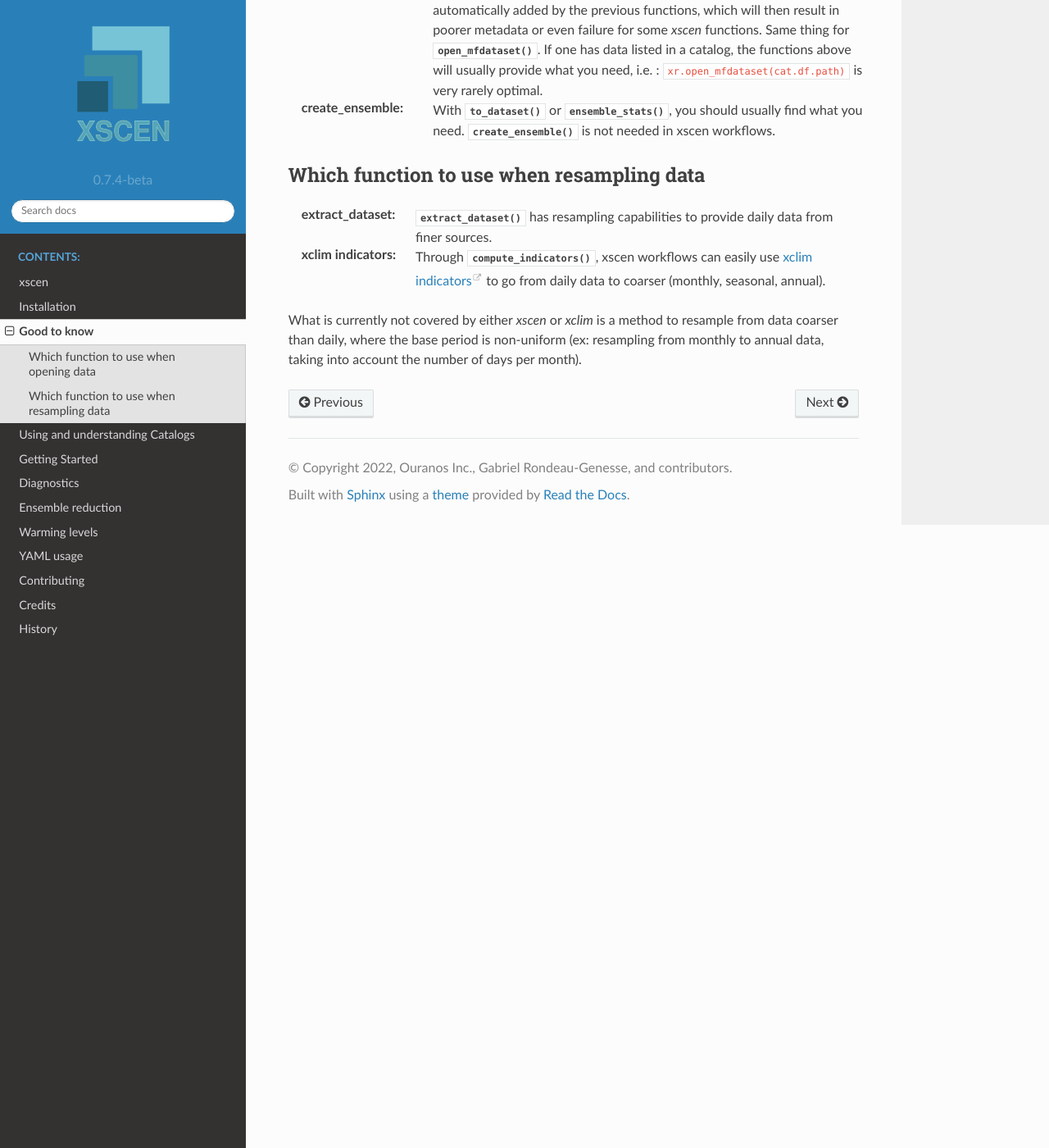
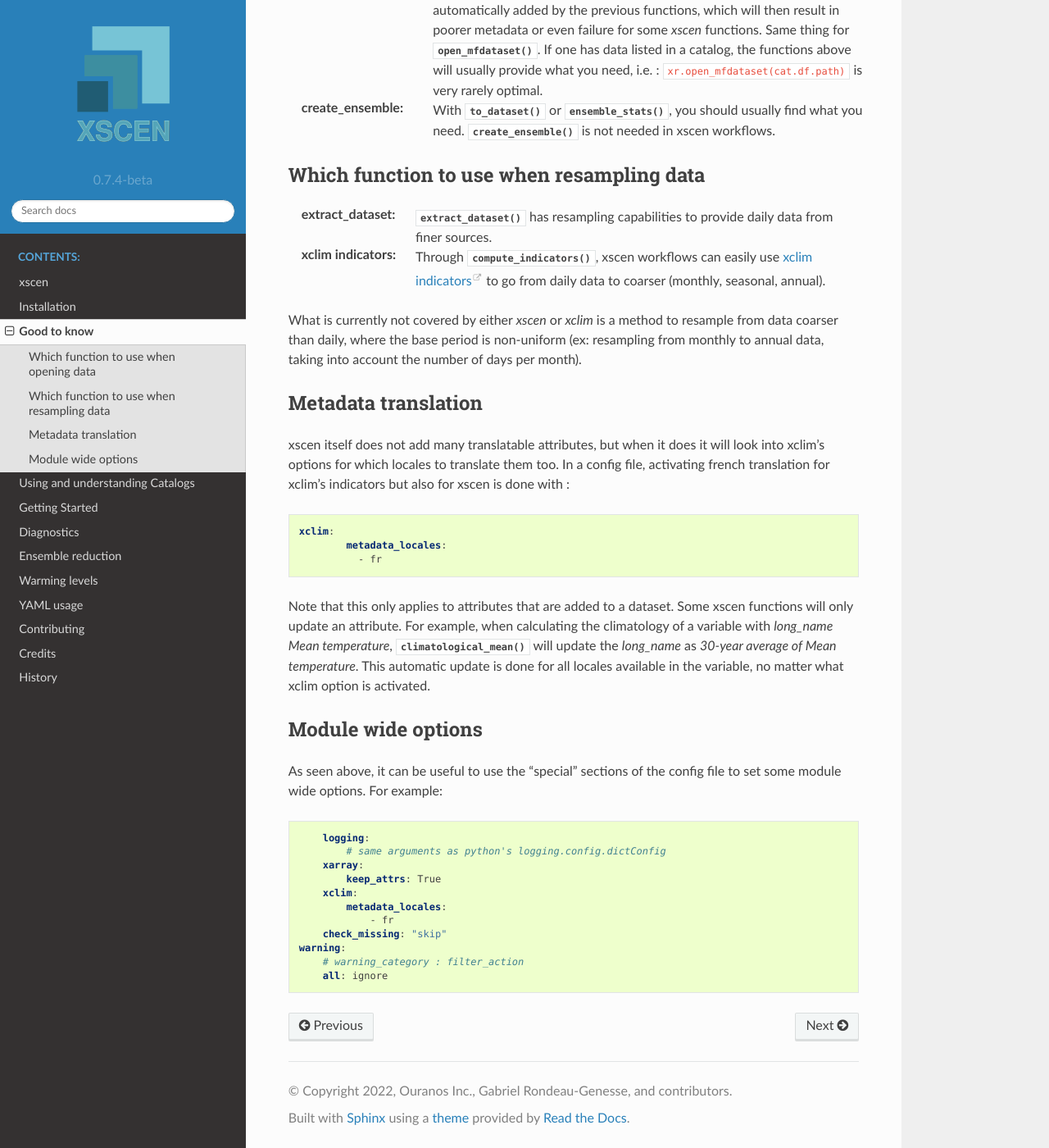
Before and after one commit to Ouranosinc/xscen, a Sphinx documentation site: the page built from docs/goodtoknow.rst, in a window 1280 px wide and 1400 px high, scrolled down 974 px. Shown: the whole window at 82% size. Built offline with Sphinx 7.4.7 and the Read the Docs theme 2.0.0, drawn with Linux system fonts in a browser that asks for light colours; pages that are not in the unit, such as notebooks, are missing from menus.

Commit message:
update doc - use only xclim metadata_locales

```diff
--- a/docs/goodtoknow.rst
+++ b/docs/goodtoknow.rst
@@ -43,3 +43,36 @@ Which function to use when resampling data
 	to go from daily data to coarser (monthly, seasonal, annual).
 
 What is currently not covered by either `xscen` or `xclim` is a method to resample from data coarser than daily, where the base period is non-uniform (ex: resampling from monthly to annual data, taking into account the number of days per month).
+
+
+Metadata translation
+--------------------
+
+xscen itself does not add many translatable attributes, but when it does it will look into xclim's options for which locales to translate them too. In a config file, activating french translation for xclim's indicators but also for xscen is done with :
+
+.. code-block:: yaml
+
+	xclim:
+		metadata_locales:
+		  - fr
+
+Note that this only applies to attributes that are added to a dataset. Some xscen functions will only update an attribute. For example, when calculating the climatology of a variable with `long_name` `Mean temperature`, :py:func:`climatological_mean` will update the `long_name` as `30-year average of Mean temperature`. This automatic update is done for all locales available in the variable, no matter what xclim option is activated.
+
+Module wide options
+-------------------
+
+As seen above, it can be useful to use the "special" sections of the config file to set some module wide options. For example:
+
+.. code-block:: yaml
+
+	logging:
+	    # same arguments as python's logging.config.dictConfig
+	xarray:
+	    keep_attrs: True
+	xclim:
+	    metadata_locales:
+	    	- fr
+        check_missing: "skip"
+    warning:
+        # warning_category : filter_action
+        all: ignore
```
Also changed, not shown: docs/notebooks/2_getting_started.ipynb, docs/notebooks/6_config.ipynb, 2 other files.
